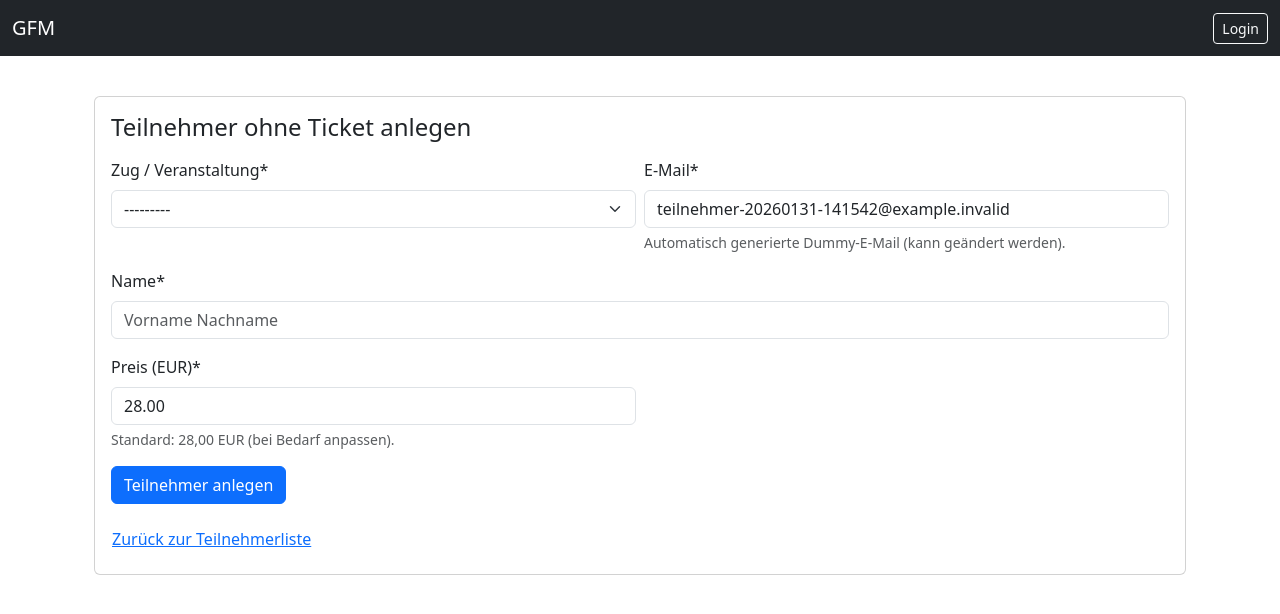
After one commit to FlorianHauser95/gfm, a Django app: page /participants/new/no-ticket/ in a window 1280 px wide. The commit adds this page. Shown: the top 614 px of the page. Run offline with Django 5.2, Linux system fonts and the light colour scheme; data that the repository does not hold is empty; some libraries are stand-ins or nearby versions.

Commit message:
no ticket add

```diff
--- a/gfm/forms.py
+++ b/gfm/forms.py
@@ -1,11 +1,14 @@
+from decimal import Decimal
+
 from django import forms
 from django.contrib.auth.forms import AuthenticationForm
 from crispy_forms.helper import FormHelper
 from crispy_forms.layout import Row, Column, Button, Layout, Submit, HTML, Div, Field
 from django.urls import reverse
+from django.utils import timezone
 from django.utils.html import format_html
 
-from gfm.models import Event
+from gfm.models import Event, Participant
 
 
 class EmailAuthenticationForm(AuthenticationForm):
@@ -230,6 +233,7 @@ class ParticipationSelectionForm(forms.Form):
 
         return cleaned_data
 
+
 class ParticipantFilterForm(forms.Form):
     event = forms.ModelChoiceField(
         queryset=Event.objects.all().order_by("-date", "name"),
@@ -262,3 +266,83 @@ class ParticipantFilterForm(forms.Form):
                 )
             )
         )
+
+class ParticipantNoTicketCreateForm(forms.ModelForm):
+    class Meta:
+        model = Participant
+        fields = ["event", "name", "email", "amount"]
+
+        labels = {
+            "event": "Zug / Veranstaltung",
+            "name": "Name",
+            "email": "E-Mail",
+            "amount": "Preis (EUR)",
+        }
+
+        help_texts = {
+            "email": "Automatisch generierte Dummy-E-Mail (kann geändert werden).",
+            "amount": "Standard: 28,00 EUR (bei Bedarf anpassen).",
+        }
+
+        widgets = {
+            "name": forms.TextInput(attrs={"placeholder": "Vorname Nachname"}),
+            "email": forms.EmailInput(),
+        }
+
+    def __init__(self, *args, default_event_id: str | None = None, **kwargs):
+        super().__init__(*args, **kwargs)
+
+        self.fields["event"].queryset = Event.objects.all().order_by("-date", "name")
+
+        self.fields["amount"].initial = Decimal("28.00")
+
+        if not default_event_id:
+            today_event = Event.objects.filter(date=timezone.localdate()).first()
+            default_event_id = str(today_event.id) if today_event else None
+
+        if default_event_id and not self.initial.get("event"):
+            self.initial["event"] = default_event_id
+
+        # Dummy-E-Mail
+        if not self.initial.get("email"):
+            ts = timezone.now().strftime("%Y%m%d-%H%M%S")
+            self.initial["email"] = f"teilnehmer-{ts}@example.invalid"
+
+        self.helper = FormHelper()
+        self.helper.form_method = "post"
+        self.helper.layout = Layout(
+            Row(
+                Column("event", css_class="col-12 col-md-6"),
+                Column("email", css_class="col-12 col-md-6"),
+                css_class="g-2",
+            ),
+            Row(
+                Column("name", css_class="col-12"),
+                css_class="g-2",
+            ),
+            Row(
+                Column("amount", css_class="col-12 col-md-6"),
+                css_class="g-2",
+            ),
+            Row(
+                Column(Submit("submit", "Teilnehmer anlegen", css_class="btn btn-primary")),
+            ),
+        )
+
+    def clean(self):
+        cleaned = super().clean()
+
+        if getattr(self.instance, "ticket_id", None):
+            self.add_error(None, "Dieses Formular ist nur für Teilnehmer ohne Ticket gedacht.")
+
+        return cleaned
+
+    def save(self, commit=True):
+        obj = super().save(commit=False)
+
+        obj.ticket = None
+        obj.paid_at = timezone.localdate()
+
+        if commit:
+            obj.save()
+        return obj
--- a/gfm/urls.py
+++ b/gfm/urls.py
@@ -3,7 +3,7 @@ from django.urls import path
 
 from config.view import HomeView, UnderConstructionView
 from gfm.forms import EmailAuthenticationForm
-from gfm.views import TicketParticipationView, ParticipantsListView
+from gfm.views import TicketParticipationView, ParticipantsListView, ParticipantNoTicketCreateView
 
 urlpatterns = [
 
@@ -25,8 +25,9 @@ urlpatterns = [
         name="login"
     ),
     path("logout/", LogoutView.as_view(), name="logout"),
-    #path("register/", RegisterView.as_view(), name="register"),
+    # path("register/", RegisterView.as_view(), name="register"),
     path("tickets/<uuid:ticket_uuid>/participation/", TicketParticipationView.as_view(), name="ticket_participation"),
     path("participants/", ParticipantsListView.as_view(), name="participants_list"),
+    path("participants/new/no-ticket/", ParticipantNoTicketCreateView.as_view(), name="participant_create_no_ticket"),
 
 ]
--- a/gfm/views.py
+++ b/gfm/views.py
@@ -12,9 +12,9 @@ from django.views.generic import ListView
 
 from django.contrib import messages
 from django.urls import reverse
-from django.views.generic.edit import FormView
+from django.views.generic.edit import FormView, CreateView
 
-from .forms import TicketImportForm, ParticipationSelectionForm, ParticipantFilterForm
+from .forms import TicketImportForm, ParticipationSelectionForm, ParticipantFilterForm, ParticipantNoTicketCreateForm
 
 from gfm.forms import TicketFilterForm
 from gfm.models import Ticket, Participant, Event
@@ -342,3 +342,40 @@ class ParticipantsListView(ListView, LoginRequiredMixin):
         context["participants_paid"] = qs_all.filter(paid_at__isnull=False).count()
 
         return context
+
+class ParticipantNoTicketCreateView(CreateView, LoginRequiredMixin):
+    template_name = "participants/participant_create_no_ticket.html"
+    model = Participant
+    form_class = ParticipantNoTicketCreateForm
+
+    def _get_default_event_id(self):
+        today_event = Event.objects.filter(date=timezone.localdate()).first()
+        return today_event.id if today_event else None
+
+    def get_form_kwargs(self):
+        kwargs = super().get_form_kwargs()
+
+        # Default Event aus GET (wenn du aus Liste kommst) oder "heute"
+        default_event_id = self.request.GET.get("event") or self._get_default_event_id()
+        kwargs["default_event_id"] = str(default_event_id) if default_event_id else None
+        return kwargs
+
+
+    def form_valid(self, form):
+        response = super().form_valid(form)
+        participant = self.object
+        messages.success(
+            self.request,
+            (
+                f"Teilnehmer „{participant.name}“ wurde erfolgreich angelegt "
+                f"und als bezahlt verbucht "
+                f"({participant.amount:.2f} EUR)."
+            ),
+        )
+
+        return response
+
+    def get_success_url(self):
+        # zurück in Liste; wenn Event gewählt, gleich gefiltert
+        event_id = self.object.event_id
+        return f"{reverse_lazy('participants_list')}?event={event_id}"
--- /dev/null
+++ b/templates/participants/participant_create_no_ticket.html
@@ -0,0 +1,21 @@
+{% extends "base.html" %}
+{% load crispy_forms_tags %}
+
+{% block content %}
+  <div class="container py-3">
+    <div class="card">
+      <div class="card-body">
+        <h1 class="h4 mb-3">Teilnehmer ohne Ticket anlegen</h1>
+
+        <form method="post" novalidate>
+          {% csrf_token %}
+          {% crispy form %}
+        </form>
+
+        <div class="mt-3">
+          <a class="btn btn-link px-0" href="{% url 'participants_list' %}">Zurück zur Teilnehmerliste</a>
+        </div>
+      </div>
+    </div>
+  </div>
+{% endblock %}
--- a/templates/tickets/tickets_list.html
+++ b/templates/tickets/tickets_list.html
@@ -12,8 +12,9 @@
 
 {% endblock %}
 
-{# Tickets sollen hier erstmal nur angezeigt werden -> kein Create #}
-{% block create_url %}{% endblock %}
+{% block create_url %}
+    {% url 'participant_create_no_ticket' %}?event={{ request.GET.event }}
+{% endblock %}
 
 {% block list_item_content %}
     <div class="d-flex flex-column position-static col-12 col-md-8">
```
Also changed, not shown: templates/participants/participants_list.html (+5 -3 lines).
